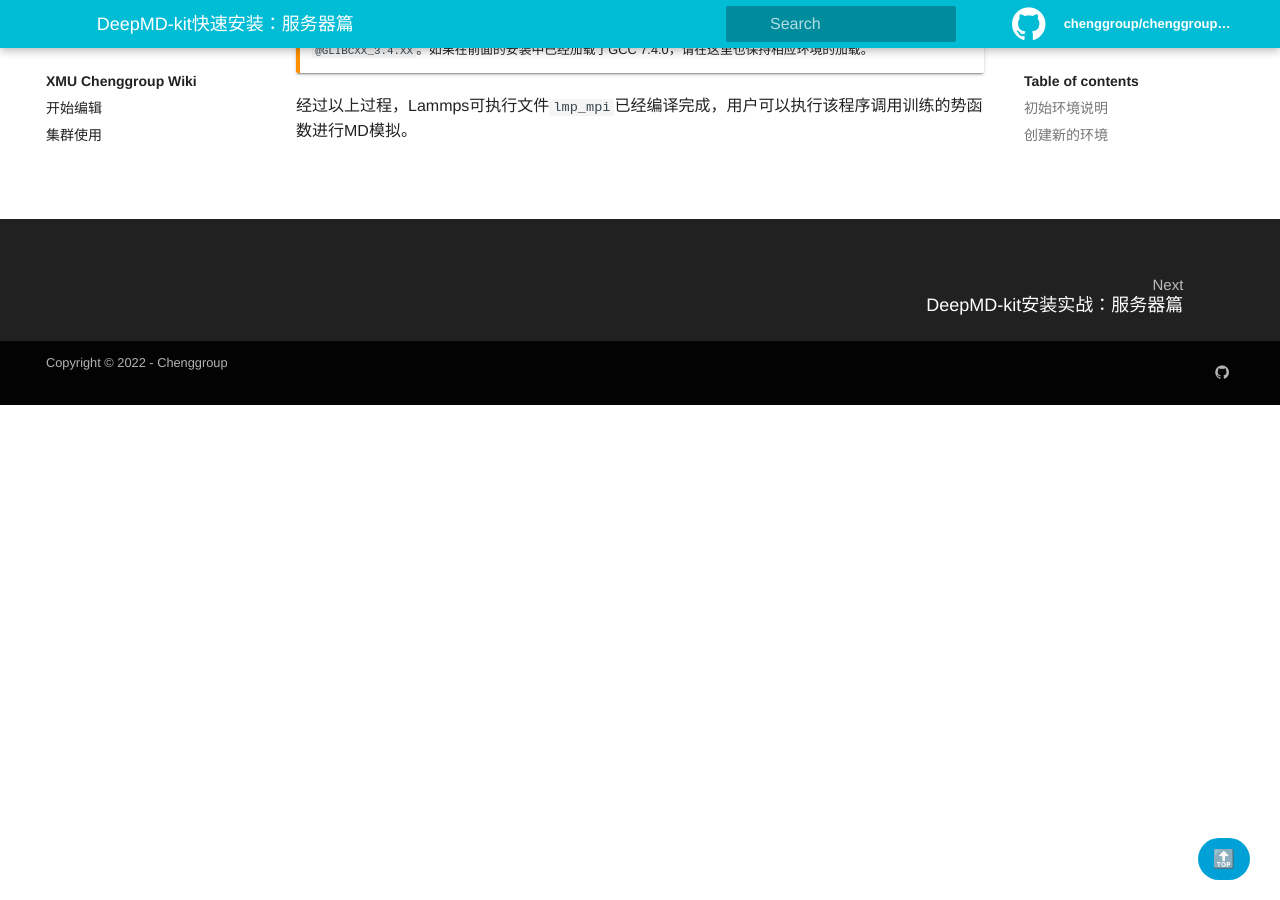
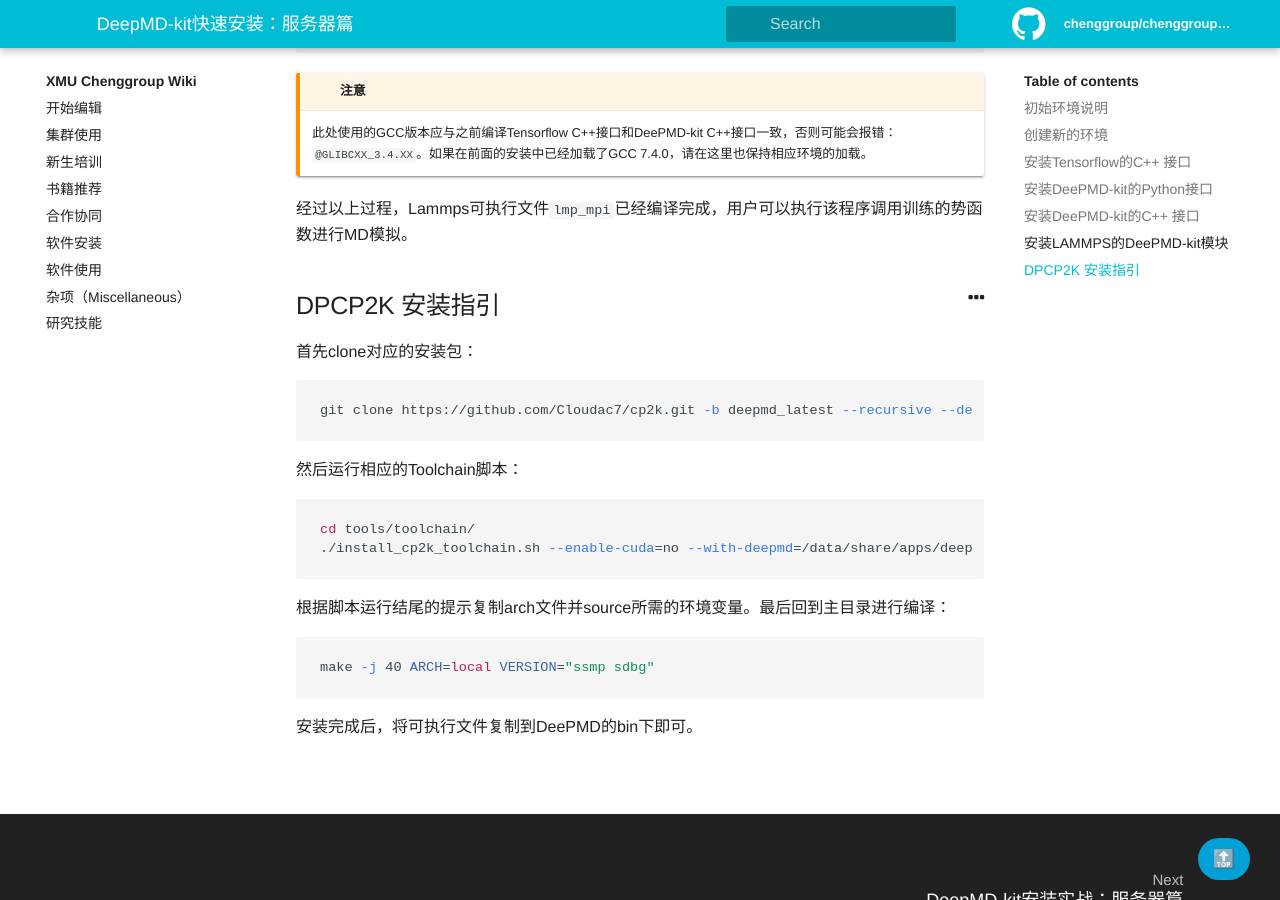
Before and after one commit to chenggroup/chenggroup.github.io, a Jekyll site: the page built from _wiki/软件安装/deepmd-kit_installation_191.md, in a window 1280 px wide and 900 px high, scrolled down 5485 px. Built offline with Jekyll 4.4.1, drawn with Linux system fonts in a browser that asks for light colours; some of the changed text lies outside the part shown.

Commit message:
update dpcp2k introduction

````diff
--- a/_wiki/软件安装/deepmd-kit_installation_191.md
+++ b/_wiki/软件安装/deepmd-kit_installation_191.md
@@ -22,6 +22,8 @@
   - Miniconda 3
   - GCC >= 7.4.0
   - Intel MPI 2017 （暂未对其他版本进行测试）
+
+> 版本号仅供参考，实战安装可能会不一样，参考执行即可。
 
 ## 创建新的环境
 
@@ -232,3 +234,26 @@
 {% include alert.html type="warning" title="注意" content="此处使用的GCC版本应与之前编译Tensorflow C++接口和DeePMD-kit C++接口一致，否则可能会报错：<code>@GLIBCXX_3.4.XX</code>。如果在前面的安装中已经加载了GCC 7.4.0，请在这里也保持相应环境的加载。" %}
 
 经过以上过程，Lammps可执行文件`lmp_mpi`已经编译完成，用户可以执行该程序调用训练的势函数进行MD模拟。
+
+## DPCP2K 安装指引
+
+首先clone对应的安装包：
+
+```bash
+git clone https://github.com/Cloudac7/cp2k.git -b deepmd_latest --recursive --depth=1
+```
+
+然后运行相应的Toolchain脚本：
+
+```bash
+cd tools/toolchain/
+./install_cp2k_toolchain.sh --enable-cuda=no --with-deepmd=/data/share/apps/deepmd/2.0-cuda11.3 --with-tfcc=/data/share/apps/deepmd/2.0-cuda11.3 --deepmd-mode=cuda --mpi-mode=no --with-libint=no --with-libxc=no --with-libxsmm=no
+```
+
+根据脚本运行结尾的提示复制arch文件并source所需的环境变量。最后回到主目录进行编译：
+
+```bash
+make -j 40 ARCH=local VERSION="ssmp sdbg"
+```
+
+安装完成后，将可执行文件复制到DeePMD的bin下即可。
````
